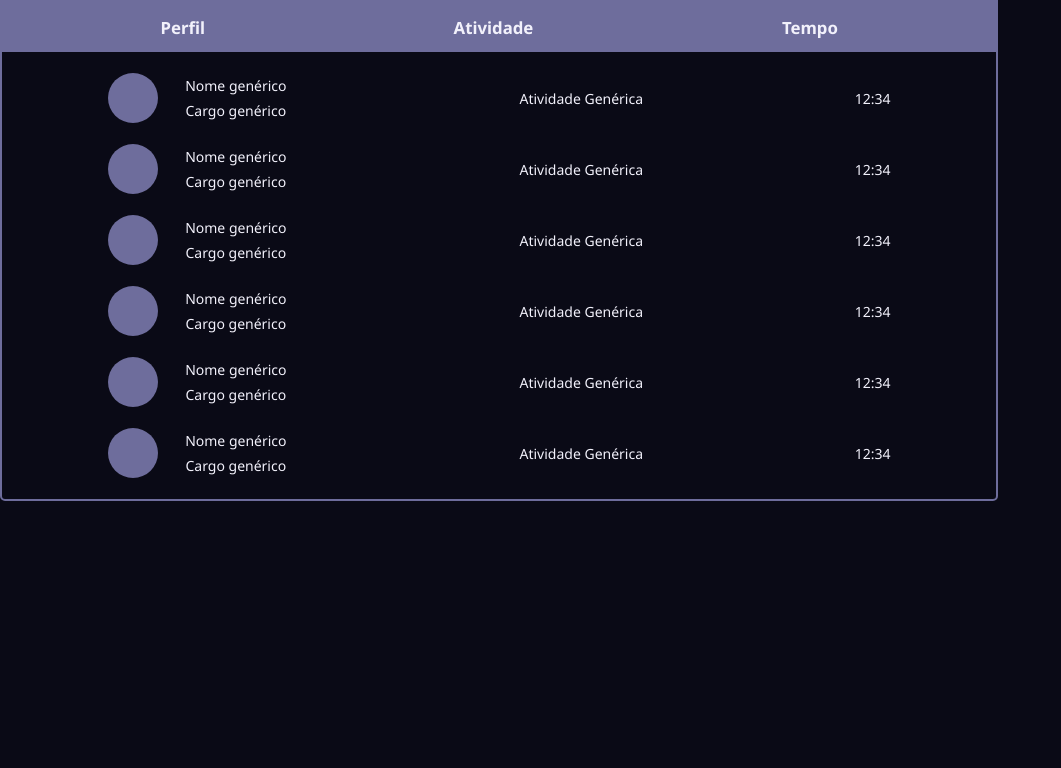
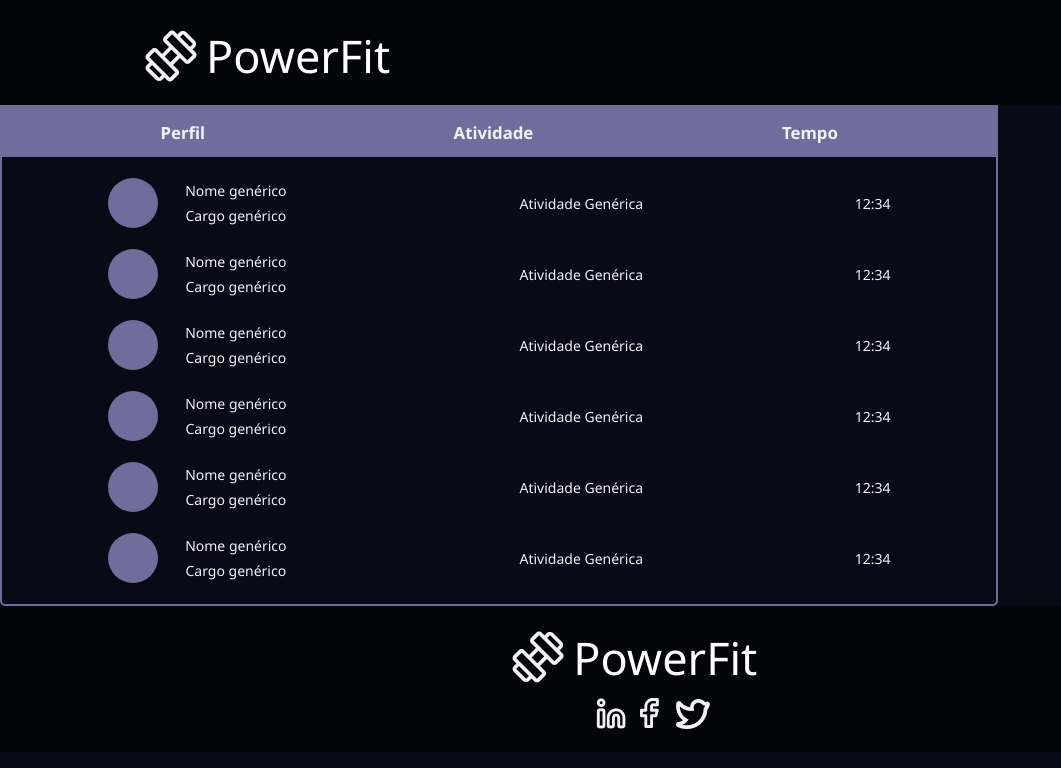
Before and after one commit to SamuelFVG/powerfit-trainee-cpe, a React (Vite) app in the folder powerfit/: page /home in a window 1280 px wide. Shown: the top 768 px of the page, without its empty margins (0-1061 px from the left). Built offline with nearby package versions, Linux system fonts and the light colour scheme.

Commit message:
Add header e footer no App.jsx

```diff
--- a/powerfit/src/App.jsx
+++ b/powerfit/src/App.jsx
@@ -1,11 +1,15 @@
 import Routes from "./routes";
 import { GlobalStyles } from "./GlobalStyles";
+import { Header } from "./components";
+import { Footer } from "./components";
 
 function App() {
   return (
     <>
       <GlobalStyles />
+      <Header />
       <Routes />
+      <Footer />
     </>
   );
 }
--- a/powerfit/src/pages/Inicio/Inicio.jsx
+++ b/powerfit/src/pages/Inicio/Inicio.jsx
@@ -11,7 +11,7 @@ import { Header } from "../../components";
 export default function Inicio() {
   return (
     <div>
-      <Header />
+      {/* <Header /> */}
       <ContentInicio>
         <CaixaTextoInicio>
           <TituloInicio>Mais que uma academia</TituloInicio>
@@ -24,7 +24,7 @@ export default function Inicio() {
           <img src={ImagemInicio} />
         </CaixaImagemInicio>
       </ContentInicio>
-      <Footer />
+      {/* <Footer /> */}
     </div>
   );
 }
```
